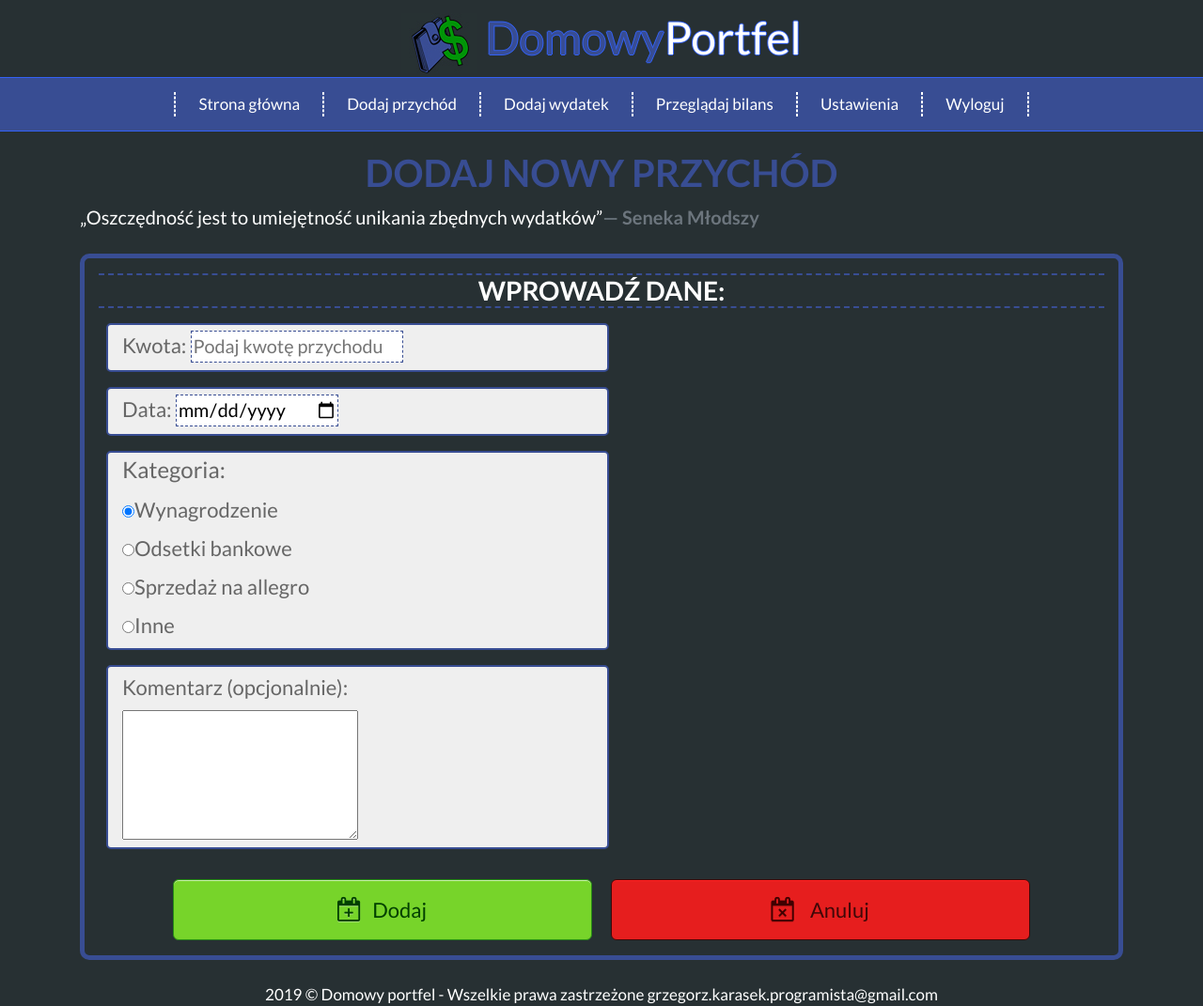
After one commit to GrzegorzzKarasekk/ThisIsYourWallet, a PHP site: page /addIncome.html in a window 1280 px wide. The commit adds this page. Shown: the whole page at 94% size. Run offline with PHP 8.4, Linux system fonts and the light colour scheme.

Commit message:
Added feature addIncome

```diff
--- /dev/null
+++ b/addIncome.html
@@ -0,0 +1,140 @@
+<!DOCTYPE html>
+<html lang="pl">
+
+<head>
+    <meta charset="utf-8">
+    <meta name="viewport" content="width=device-width, initial-scale=1, shrink-to-fit=no">
+    <title>Domowy Portfel</title>
+    <meta name="description" content="Opanuj umiejętność zarządzania swoim budżetem. Przejmij kontrolę nad swoim portfelem. Sprawdź na czym możesz oszczędzić!">
+    <meta name="keywords" content="budżet, wydatki, zarządzanie, przychody, bilans">
+    <meta name="author" content="Grzegorz Karasek">
+
+    <meta http-equiv="X-Ua-Compatible" content="IE=edge">
+
+    <link rel="stylesheet" href="css/bootstrap.min.css">
+    <link href="https://fonts.googleapis.com/css?family=Lato:400,700&display=swap&subset=latin-ext" rel="stylesheet">
+
+    <link rel="stylesheet" href="style.css">
+    <link rel="stylesheet" href="css/fontello.css" type="text/css" />
+
+</head>
+
+<body>
+    <div class="col-sm-12 logo mx-auto my-1 text-center">
+        <a href="zarzadzaj-swoim-budzetem"><img src="jpg/portfelicon.jpg" class="img-fluid" alt="strona główna" /></a>
+        <div class=" logotext d-inline-block"><span style="color:#384D93 ">Domowy</span>Portfel</div>
+    </div>
+
+    <nav class="navbar navbar-dark bg-nav-Wallet navbar-expand-lg">
+
+        <button class="navbar-toggler order-first" type="button" data-toggle="collapse" data-target="#mainmenu" aria-controls="mainmenu" aria-expanded="false" aria-label="Przełącznik nawigacji">
+            <span class="navbar-toggler-icon"></span>
+        </button>
+
+        <div class="collapse navbar-collapse" id="mainmenu">
+
+            <ul class="navbar-nav mx-auto">
+                <li role="separator" class="divider"></li>
+
+                <li class="nav-item mx-4"><a href="zarzadzaj-swoim-budzetem">Strona główna</a></li>
+
+                <li role="separator" class="divider"></li>
+                <div class="dropdown-divider"></div>
+
+                <li class="nav-item mx-4"><a href="dodaj-przychod">Dodaj przychód</a></li>
+
+                <li role="separator" class="divider"></li>
+                <div class="dropdown-divider"></div>
+
+                <li class="nav-item mx-4"><a href="dodaj-wydatek">Dodaj wydatek</a></li>
+
+                <li role="separator" class="divider"></li>
+                <div class="dropdown-divider"></div>
+
+                <li class="nav-item mx-4"><a href="przegladaj-bilans">Przeglądaj bilans</a></li>
+
+                <li role="separator" class="divider"></li>
+                <div class="dropdown-divider"></div>
+
+                <li class="nav-item mx-4"><a href="zmien-ustawienia">Ustawienia</a></li>
+
+                <li role="separator" class="divider"></li>
+                <div class="dropdown-divider"></div>
+
+                <li class="nav-item mx-4"><a href="zarzadzaj-swoim-budzetem">Wyloguj</a></li>
+
+                <li role="separator" class="divider"></li>
+
+            </ul>
+
+        </div>
+
+    </nav>
+
+    <main>
+        <article class="walletspage">
+            <div class="container">
+                <header>
+                    <h1 class="font-weight-bold text-uppercase mb-2">Dodaj nowy przychód</h1>
+                </header>
+                <div class="text-justify mb-4" style="font-size:20px">
+                    <q>Oszczędność jest to umiejętność unikania zbędnych wydatków</q><span class=" d-inline-block font-weight-bold text-right blockquote-footer" style="font-size:20px">Seneka Młodszy</span>
+                </div>
+                <div class="row mb-4">
+                    <div class="col-sm-12 mx-auto my-auto">
+                        <div class="tile col-12 mx-auto my-auto">
+                            <h2 class="h3 font-weight-bold my-3 text-uppercase">Wprowadź dane:</h2>
+
+                            <form action="userMenu.php" method="post">
+                                <div class="wrapperForm col-12 col-md-6 ml-2 my-3 mb-2">
+                                    <label for="income"> Kwota:</label> <label><input type="number" name="income" placeholder="Podaj kwotę przychodu" step="0.01" min="0.00" required></label>
+                                </div>
+
+                                <div class="wrapperForm col-12 col-md-6 ml-2 my-3 mb-2">
+                                    <label for="date"> Data:</label> <label><input type="date" id="datePicker" name="dzien" min="2000-01-01" required></label>
+                                </div>
+
+                                <div class="wrapperForm col-12 col-md-6 ml-2 my-3 mb-2">
+                                    <fieldset>
+
+                                        <legend> Kategoria: </legend>
+                                        <div><label><input type="radio" value="1" name="kategoria" checked>Wynagrodzenie</label></div>
+                                        <div><label><input type="radio" value="2" name="kategoria">Odsetki bankowe</label></div>
+                                        <div><label><input type="radio" value="3" name="kategoria">Sprzedaż na allegro</label></div>
+                                        <div><label><input type="radio" value="4" name="kategoria">Inne</label></div>
+
+                                    </fieldset>
+                                </div>
+
+                                <div class="wrapperForm col-12 col-md-6 ml-2 my-3 mb-2">
+                                    <label for="komentarz" class="relative"> Komentarz (opcjonalnie): </label>
+                                    <br />
+                                    <textarea name="komentarz" id="komentarz" rows="4" cols="20" maxlength="320" minlength="10"></textarea>
+                                </div>
+
+
+                                <label class="wrapperAccept col-12 col-md-5 mx-2  my-3 mb-2 d-inline-block"><i class="icon-calendar-plus-o"></i><input type="submit" class="dodaj" value="Dodaj"></label>
+
+                                <div class="wrapperCancel col-12 col-md-5 mx-2 my-3 mb-2 d-inline-block" onclick="window.location.href='menu-uzytkownika'">
+                                    <i class="icon-calendar-times-o"></i>
+                                    <input type="button" class="anuluj" value="Anuluj">
+                                </div>
+                            </form>
+
+                        </div>
+                    </div>
+                </div>
+            </div>
+        </article>
+    </main>
+    <footer>
+        <div class="rectangle">2019 &copy; Domowy portfel - Wszelkie prawa zastrzeżone <i class="icon-gmail"> </i>grzegorz.karasek.programista@gmail.com
+        </div>
+    </footer>
+
+    <script src="https://code.jquery.com/jquery-3.3.1.slim.min.js" integrity="sha384-q8i/X+965DzO0rT7abK41JStQIAqVgRVzpbzo5smXKp4YfRvH+8abtTE1Pi6jizo" crossorigin="anonymous"></script>
+    <script src="https://cdnjs.cloudflare.com/ajax/libs/popper.js/1.14.7/umd/popper.min.js" integrity="sha384-UO2eT0CpHqdSJQ6hJty5KVphtPhzWj9WO1clHTMGa3JDZwrnQq4sF86dIHNDz0W1" crossorigin="anonymous"></script>
+    <script src="js/bootstrap.min.js"></script>
+</body>
+
+</html>
--- a/css/fontello.css
+++ b/css/fontello.css
@@ -72,6 +72,6 @@
 .icon-calc:before { content: '\f1ec'; } /* '' */
 .icon-user-plus:before { content: '\f234';font-size:26px } /* '' */
 .icon-calendar-plus-o:before { content: '\f271';font-size:26px } /* '' */
-.icon-calendar-minus-o:before { content: '\f272'; } /* '' */
-.icon-calendar-times-o:before { content: '\f273'; } /* '' */
+.icon-calendar-minus-o:before { content: '\f272';font-size:26px } /* '' */
+.icon-calendar-times-o:before { content: '\f273';font-size:26px;color:#400000 } /* '' */
 .icon-calendar-check-o:before { content: '\f274'; } /* '' */
--- a/index.html
+++ b/index.html
@@ -16,6 +16,7 @@
 
     <link rel="stylesheet" href="style.css">
     <link rel="stylesheet" href="css/fontello.css" type="text/css" />
+
 
 </head>
 
--- a/signUpHtml.html
+++ b/signUpHtml.html
@@ -53,9 +53,7 @@
                                     <label><i class="icon-key"></i><input type="password" name="password2" placeholder="Powtórz hasło" required></label>
                                 </div>
 
-                                <div class="wrapper2 col-12 col-md-6 mx-auto mb-4">
-                                    <label><i class="icon-user-plus"></i><input type="submit" id="logout" value="Zarejestruj się!"></label>
-                                </div>
+                                <label class="wrapper2 col-12 col-md-6 mx-auto mb-4"><i class="icon-user-plus"></i><input type="submit" id="logout" value="Zarejestruj się!"></label>
                             </form>
                         </div>
                     </div>
--- a/style.css
+++ b/style.css
@@ -138,7 +138,7 @@ h2 {
 
 .wrapperForm > label > input {
     border: 1px dashed #384d93;
-    font-size:90%;
+    font-size: 90%;
 
 }
 
@@ -270,6 +270,72 @@ nav a:hover {
 }
 
 
+.wrapperAccept {
+    box-shadow: inset 0px 1px 0px 0px #caefab;
+    background-color: #77d42a;
+    border-radius: 6px;
+    border: 1px solid #268a16;
+    cursor: pointer;
+    color: #306108;
+    font-weight: bold;
+    padding: 14px 23px;
+    margin: 15px;
+    text-decoration: none;
+    text-shadow: 0px 1px 0px #aade7c;
+}
+
+.wrapperAccept:hover {
+    background-color: #148012;
+}
+
+.wrapperAccept:active {
+    position: relative;
+    top: 1px;
+}
+
+.wrapperAccept > .dodaj{
+    color: #004000;
+    background-color: transparent;
+    border: 0;
+}
+
+.wrapperAccept >  .icon-calendar-plus-o
+{
+    color: #004000;
+    background-color: transparent;
+    border: 0;
+}
+
+
+.wrapperCancel {
+    box-shadow: inset 0px 1px 0px 0px #FF2222;
+    background-color: #E61E1E;
+    border-radius: 6px;
+    border: 1px solid #400808;
+    cursor: pointer;
+    color: #400808;
+    font-weight: bold;
+    padding: 14px 23px;
+    margin: 15px;
+    text-decoration: none;
+    text-shadow: 0px 1px 0px #BF1919;
+}
+
+.wrapperCancel:hover {
+    background-color: #801111;
+}
+
+.wrapperCancel:active {
+    position: relative;
+    top: 1px;
+}
+
+.wrapperCancel > .anuluj {
+    color: #400808;
+    background-color: transparent;
+    border: 0;
+}
+
 @media (max-width: 925px) {
     .divider {
         border: none;
--- /dev/null
+++ b/webFunctionJS.js
@@ -0,0 +1,5 @@
+$(document).ready( function() {
+    var now = new Date();
+    var today = now.getFullYear() + '-' + (now.getMonth() + 1) + '-' + now.getDate();
+    $('#datePicker').val(today);
+});
```
Also changed, not shown: SignInHtml.html (+3 -5 lines), .htaccess.
